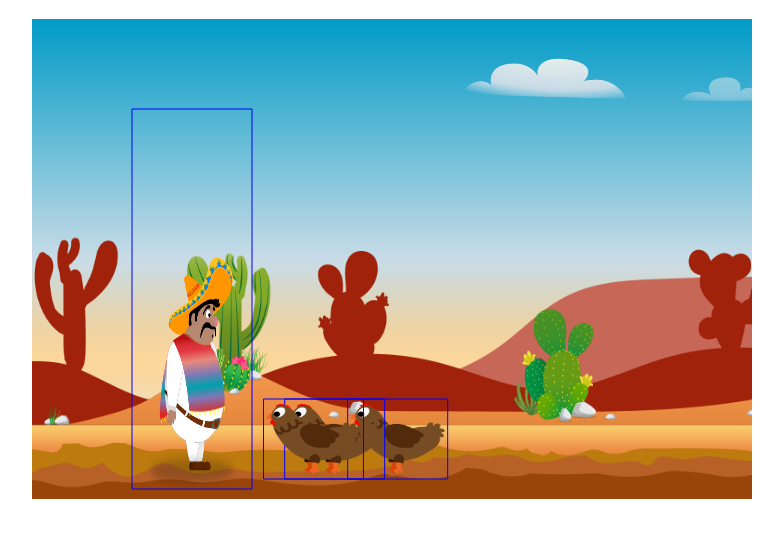
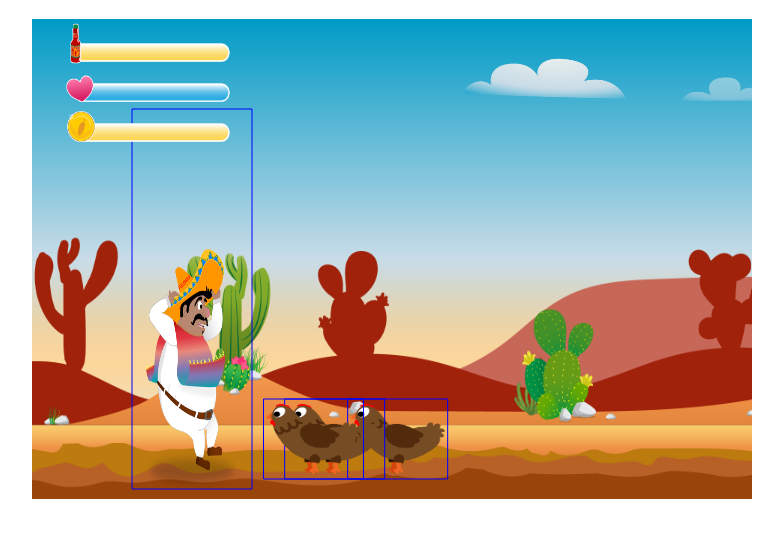
Before and after one commit to PatrickHeusinger/El-Pollo-Loco, a plain HTML site: page index.html in a window 1280 px wide. Shown: the part 69-606 px from the top of the page, without its empty margins (248-1031 px from the left). Drawn offline with Linux system fonts and the light colour scheme; animation ran at ten frames a second.

Commit message:
add coinbar, statusbar and bottlebar

```diff
--- /dev/null
+++ b/classes/bottle-bar.class.js
@@ -0,0 +1,22 @@
+class BottleBar extends StatusBar {
+    percent = 0;
+    y = 0;
+
+    images = [
+        'img/7_statusbars/1_statusbar/3_statusbar_bottle/blue/0.png',
+        'img/7_statusbars/1_statusbar/3_statusbar_bottle/blue/20.png',
+        'img/7_statusbars/1_statusbar/3_statusbar_bottle/blue/40.png',
+        'img/7_statusbars/1_statusbar/3_statusbar_bottle/blue/60.png',
+        'img/7_statusbars/1_statusbar/3_statusbar_bottle/blue/80.png',
+        'img/7_statusbars/1_statusbar/3_statusbar_bottle/blue/100.png',
+    ];
+
+    constructor() {
+        super();
+        this.loadImages(this.images);
+        this.setPercent(0);
+    };
+
+
+
+};
--- a/classes/character.class.js
+++ b/classes/character.class.js
@@ -25,7 +25,25 @@ class Character extends MovableObject {
         'img/2_character_pepe/3_jump/J-38.png',
         'img/2_character_pepe/3_jump/J-39.png',
 
-    ]
+    ];
+
+    imagesDead = [
+        'img/2_character_pepe/5_dead/D-51.png',
+        'img/2_character_pepe/5_dead/D-52.png',
+        'img/2_character_pepe/5_dead/D-53.png',
+        'img/2_character_pepe/5_dead/D-54.png',
+        'img/2_character_pepe/5_dead/D-55.png',
+        'img/2_character_pepe/5_dead/D-56.png',
+        'img/2_character_pepe/5_dead/D-57.png',
+
+    ];
+
+    imagesHurt = [
+        'img/2_character_pepe/4_hurt/H-41.png',
+        'img/2_character_pepe/4_hurt/H-42.png',
+        'img/2_character_pepe/4_hurt/H-43.png',
+    ];
+
     world;
     walkingSound = new Audio('audio/running.mp3');
 
@@ -34,6 +52,8 @@ class Character extends MovableObject {
         super().loadImage('img/2_character_pepe/2_walk/W-21.png');
         this.loadImages(this.imagesWalking);
         this.loadImages(this.imagesJumping);
+        this.loadImages(this.imagesDead);
+        this.loadImages(this.imagesHurt);
         this.applyGravity();
         this.animate();
     }
@@ -63,14 +83,14 @@ class Character extends MovableObject {
 
         setInterval(() => {
 
-            if (this.isAboveGround()) {
+            if (this.isDead()) {
+                this.playAnimation(this.imagesDead);
+            } else if (this.isHurt()) {
+                this.playAnimation(this.imagesHurt);
+            } else if (this.isAboveGround()) {
                 this.playAnimation(this.imagesJumping);
             } else {
-
-
-
                 if (this.world.keyboard.RIGHT || this.world.keyboard.LEFT) {
-
                     this.playAnimation(this.imagesWalking);
                 }
             }
--- /dev/null
+++ b/classes/coin-bar.class.js
@@ -0,0 +1,22 @@
+class CoinBar extends StatusBar {
+
+    percent = 0;
+    y = 80;
+
+    images = [
+        'img/7_statusbars/1_statusbar/1_statusbar_coin/blue/0.png',
+        'img/7_statusbars/1_statusbar/1_statusbar_coin/blue/20.png',
+        'img/7_statusbars/1_statusbar/1_statusbar_coin/blue/40.png',
+        'img/7_statusbars/1_statusbar/1_statusbar_coin/blue/60.png',
+        'img/7_statusbars/1_statusbar/1_statusbar_coin/blue/80.png',
+        'img/7_statusbars/1_statusbar/1_statusbar_coin/blue/100.png',
+    ]
+
+    constructor() {
+        super();
+        this.loadImages(this.images);
+        this.setPercent(0);
+    }
+
+
+}
--- /dev/null
+++ b/classes/drawable-object.class.js
@@ -0,0 +1,37 @@
+class DrawableObject {
+    x = 120;
+    y = 300;
+    width = 100;
+    height = 150;
+    img;
+    imageCache = {};
+    currentImage = 0;
+
+    loadImage(path) {
+        this.img = new Image();
+        this.img.src = path;
+    }
+
+    draw(ctx) {
+        ctx.drawImage(this.img, this.x, this.y, this.width, this.height);
+    }
+
+    drawFrame(ctx) {
+        if (this instanceof Character || this instanceof Chicken || this instanceof Endboss) {
+            ctx.beginPath();
+            ctx.lineWidth = '1';
+            ctx.strokeStyle = 'blue';
+            ctx.rect(this.x, this.y, this.width, this.height);
+            ctx.stroke();
+        }
+    }
+
+    loadImages(array) {
+        array.forEach(path => {
+            let img = new Image();
+            img.src = path;
+            this.imageCache[path] = img;
+        });
+
+    }
+}
--- a/classes/movable-object.class.js
+++ b/classes/movable-object.class.js
@@ -1,15 +1,10 @@
-class MovableObject {
-    x = 120;
-    y = 300;
-    img;
-    width = 100;
-    height = 150;
-    imageCache = {};
-    currentImage = 0;
+class MovableObject extends DrawableObject {
     speed = 0.15;
     otherDirection = false;
     speedY = 0;
     acceleration = 2;
+    energy = 100;
+    lastHit = 0;
 
     applyGravity() {
         setInterval(() => {
@@ -26,23 +21,7 @@ class MovableObject {
 
     }
 
-    loadImage(path) {
-        this.img = new Image();
-        this.img.src = path;
-    }
 
-    draw(ctx) {
-        ctx.drawImage(this.img, this.x, this.y, this.width, this.height);
-    }
-    drawFrame(ctx) {
-        if (this instanceof Character || this instanceof Chicken || this instanceof Endboss) {
-            ctx.beginPath();
-            ctx.lineWidth = '1';
-            ctx.strokeStyle = 'blue';
-            ctx.rect(this.x, this.y, this.width, this.height);
-            ctx.stroke();
-        }
-    }
 
     isColliding(move) {
         return this.x + this.width > move.x &&
@@ -51,14 +30,26 @@ class MovableObject {
             this.y < move.y + move.height;
     }
 
-    loadImages(array) {
-        array.forEach(path => {
-            let img = new Image();
-            img.src = path;
-            this.imageCache[path] = img;
-        });
+    isHit() {
+        this.energy -= 5;
+        if (this.energy < 0) {
+            this.energy = 0;
+            this.isDead();
+        } else {
+            this.lastHit = new Date().getTime();
+        }
+    }
 
+    isHurt() {
+        let timePassed = new Date().getTime() - this.lastHit;
+        timePassed = timePassed / 1000;
+        return timePassed < 0.5;
     }
+
+    isDead() {
+        return this.energy == 0;
+    }
+
 
     moveRight() {
         this.x += this.speed;
@@ -78,7 +69,7 @@ class MovableObject {
 
 
     playAnimation(images) {
-        let i = this.currentImage % this.imagesWalking.length;
+        let i = this.currentImage % images.length;
         let path = images[i];
         this.img = this.imageCache[path];
         this.currentImage++;
--- /dev/null
+++ b/classes/status-bar.class.js
@@ -0,0 +1,47 @@
+class StatusBar extends DrawableObject {
+
+    percent = 100;
+
+    images = [
+        'img/7_statusbars/1_statusbar/2_statusbar_health/blue/0.png',
+        'img/7_statusbars/1_statusbar/2_statusbar_health/blue/20.png',
+        'img/7_statusbars/1_statusbar/2_statusbar_health/blue/40.png',
+        'img/7_statusbars/1_statusbar/2_statusbar_health/blue/60.png',
+        'img/7_statusbars/1_statusbar/2_statusbar_health/blue/80.png',
+        'img/7_statusbars/1_statusbar/2_statusbar_health/blue/100.png',
+
+    ];
+
+    constructor() {
+        super();
+        this.loadImages(this.images);
+        this.setPercent(100);
+        this.x = 30;
+        this.y = 40;
+        this.width = 170;
+        this.height = 50;
+    };
+
+    setPercent(percent) {
+        this.percent = percent;
+        let path = this.images[this.getImageIndex()];
+        this.img = this.imageCache[path];
+    };
+
+    getImageIndex() {
+        if (this.percent == 100) {
+            return 5;
+        } else if (this.percent >= 80) {
+            return 4;
+        } else if (this.percent >= 60) {
+            return 3;
+        } else if (this.percent >= 40) {
+            return 2;
+        } else if (this.percent >= 20) {
+            return 1;
+        } else {
+            this.percent = 0;
+            return 0;
+        };
+    };
+};
--- a/classes/world.class.js
+++ b/classes/world.class.js
@@ -7,6 +7,9 @@ class World {
     canvas;
     keyboard;
     cameraX = 0;
+    statusBar = new StatusBar();
+    bottleBar = new BottleBar();
+    coinBar = new CoinBar();
 
     constructor(canvas, keyboard) {
         this.ctx = canvas.getContext('2d');
@@ -25,13 +28,17 @@ class World {
         setInterval(() => {
             this.level.enemies.forEach((enemy) => {
                     if (this.character.isColliding(enemy)) {
-                        console.log('Damage!');
+
+                        this.character.energy -= 5;
+                        this.character.isHit();
+                        this.statusBar.setPercent(this.character.energy);
                     }
                 }
 
             );
         }, 100);
     }
+
 
     /*  if(charachter.x + charachter.width > chicken.x &&
             charachter.y + charachter.height > chicken.x &&
@@ -41,18 +48,25 @@ class World {
 
     draw() {
         this.ctx.clearRect(0, 0, this.canvas.width, this.canvas.height);
-
         this.ctx.translate(this.cameraX, 0);
 
         this.addObjectsToMap(this.level.backgroundObjects);
 
+
+
+        this.addObjectsToMap(this.level.coins);
         this.addToMap(this.character);
         this.addObjectsToMap(this.level.clouds);
         this.addObjectsToMap(this.level.enemies);
-        this.addObjectsToMap(this.level.coins);
+
+        this.ctx.translate(-this.cameraX, 0);
+        this.addToMap(this.statusBar);
+        this.addToMap(this.bottleBar);
+        this.addToMap(this.coinBar);
+        this.ctx.translate(this.cameraX, 0);
 
 
-        this.ctx.translate(-this.cameraX, -0);
+        this.ctx.translate(-this.cameraX, 0);
 
         let self = this;
         requestAnimationFrame(function() {
--- a/index.html
+++ b/index.html
@@ -7,9 +7,13 @@
     <meta name="viewport" content="width=device-width, initial-scale=1.0">
     <link rel="stylesheet" href="style.css">
     <link rel="icon" type="image/png" href="img/4_enemie_boss_chicken/2_alert/G5.png">
+    <script src="classes/drawable-object.class.js"></script>
     <script src="classes/movable-object.class.js"></script>
     <script src="classes/character.class.js"></script>
     <script src="classes/chicken.class.js"></script>
+    <script src="classes/status-bar.class.js"></script>
+    <script src="classes/bottle-bar.class.js"></script>
+    <script src="classes/coin-bar.class.js"></script>
     <script src="classes/world.class.js"></script>
     <script src="classes/cloud.class.js"></script>
     <script src="classes/background-object.class.js"></script>
@@ -18,8 +22,6 @@
     <script src="classes/coins.class.js"></script>
     <script src="classes/level.class.js"></script>
     <script src="levels/level1.js"></script>
-
-
     <script src="js/game.js"></script>
 
     <title>El Pollo Loco</title>
--- a/levels/level1.js
+++ b/levels/level1.js
@@ -15,6 +15,23 @@ const level1 = new Level(
         new Coins(840, 150),
         new Coins(800, 200),
         new Coins(760, 250),
+
+        new Coins(1800, 250),
+        new Coins(1840, 200),
+        new Coins(1880, 150),
+        new Coins(1920, 100),
+        new Coins(1980, 100),
+        new Coins(1940, 150),
+        new Coins(1900, 200),
+        new Coins(1860, 250),
+
+        new Coins(2500, 250),
+        new Coins(2520, 200),
+        new Coins(2545, 150),
+        new Coins(2570, 100),
+        new Coins(2595, 150),
+        new Coins(2620, 200),
+        new Coins(2640, 250),
 
 
     ], [
```
